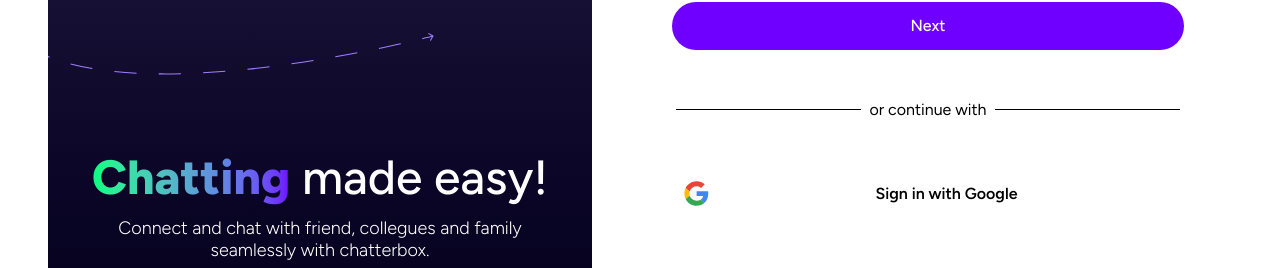
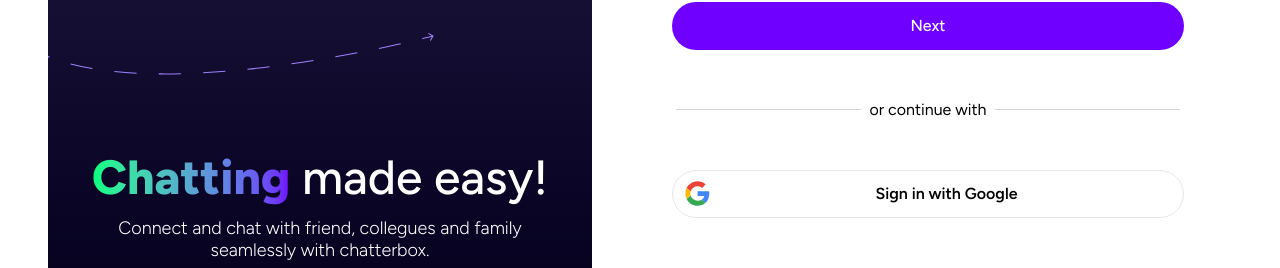
Before and after one commit to ade-tech/chatterBox, a React (Vite) app: page /get-in in a window 1280 px wide. Shown: the part 389-657 px from the top of the page. Built offline with nearby package versions, Linux system fonts and the light colour scheme; the HTML template or start-up script is replaced by a standard one.

Commit message:
Google sign in working

```diff
--- a/src/features/Authentication/SignupForm.jsx
+++ b/src/features/Authentication/SignupForm.jsx
@@ -3,7 +3,7 @@ import { Link, useNavigate, useSearchParams } from "react-router-dom";
 import FormInput from "../../ui/FormInput";
 import { useEffect, useRef, useState } from "react";
 import { useForm } from "react-hook-form";
-import { useGetIn } from "./useSignup";
+import { GetInWithGoogleFn, useGetIn } from "./useSignup";
 import { toast } from "react-toastify";
 import { sendOTP } from "../../services/SignupApi";
 import supabase from "../../services/supabase";
@@ -41,6 +41,7 @@ function SignupForm() {
   const email = watch("email");
 
   const { getIn, isGettingIn } = useGetIn();
+  const { GetInWithGoogle, isLoading } = GetInWithGoogleFn();
 
   useEffect(() => {
     if (page === "2") {
@@ -147,18 +148,19 @@ function SignupForm() {
               </div>
               <div className="mt-12">
                 <div className="mb-12 flex items-center justify-center px-1">
-                  <hr className="dark:bg-primary-light inline-block h-0.5 flex-1" />
+                  <hr className="dark:bg-primary-light h-[1px] flex-1 border-0 bg-gray-300" />
                   <p className="dark:text-primary-dark mx-2">
                     or continue with
                   </p>
-                  <hr className="dark:bg-primary-light inline-block h-0.5 flex-1" />
+                  <hr className="dark:bg-primary-light h-[1px] flex-1 border-0 bg-gray-300" />
                 </div>
                 <button
                   onClick={(e) => {
                     e.preventDefault();
-                    toast.success("Something is happening");
+                    GetInWithGoogle();
                   }}
-                  className="flex h-12 w-full cursor-pointer items-center rounded-full bg-white font-semibold"
+                  disabled={isLoading}
+                  className="flex h-12 w-full cursor-pointer items-center rounded-full border-1 border-gray-200 font-semibold dark:border-0 dark:bg-white"
                 >
                   <img
                     src="/googleIcon.svg"
--- a/src/features/Authentication/useSignup.js
+++ b/src/features/Authentication/useSignup.js
@@ -1,5 +1,10 @@
 import { useMutation, useQueryClient } from "@tanstack/react-query";
-import { createProfile, GetInWithOTP } from "../../services/SignupApi";
+import {
+  createProfile,
+  GetInWithOTP,
+  GetInWithGoogle as GetInWithGoogleApi,
+} from "../../services/SignupApi";
+import { toast } from "react-toastify";
 
 /**
  * Custom hook to handle user signup.
@@ -42,3 +47,11 @@ export function useGetIn() {
 
   return { getIn, isGettingIn };
 }
+
+export function GetInWithGoogleFn() {
+  const { mutate: GetInWithGoogle, isLoading } = useMutation({
+    mutationFn: () => GetInWithGoogleApi(),
+    onSuccess: () => toast.success("Done"),
+  });
+  return { GetInWithGoogle, isLoading };
+}
--- a/src/services/SignupApi.js
+++ b/src/services/SignupApi.js
@@ -86,3 +86,12 @@ export async function checkUserExistence(id) {
 
   return data;
 }
+
+export async function GetInWithGoogle() {
+  const { data, error } = await supabase.auth.signInWithOAuth({
+    provider: "google",
+  });
+
+  if (error) throw new Error(error.message);
+  return data;
+}
```
